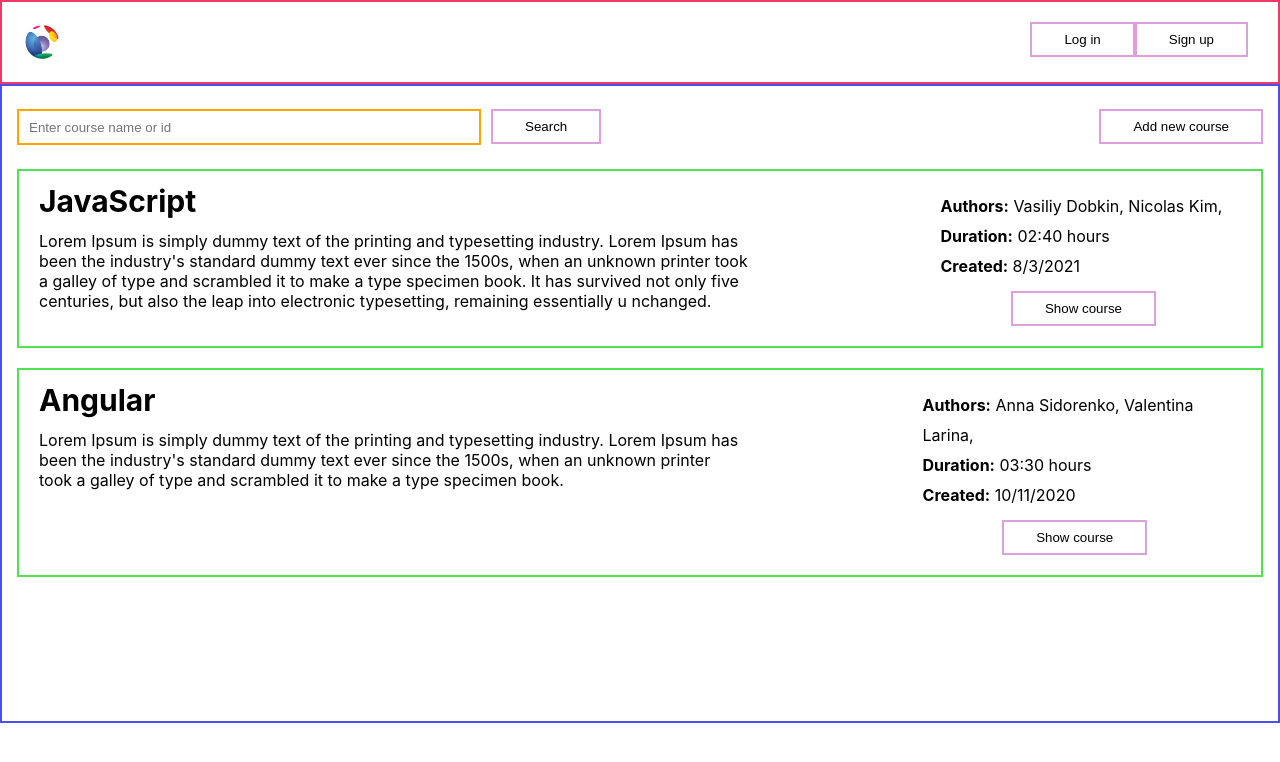
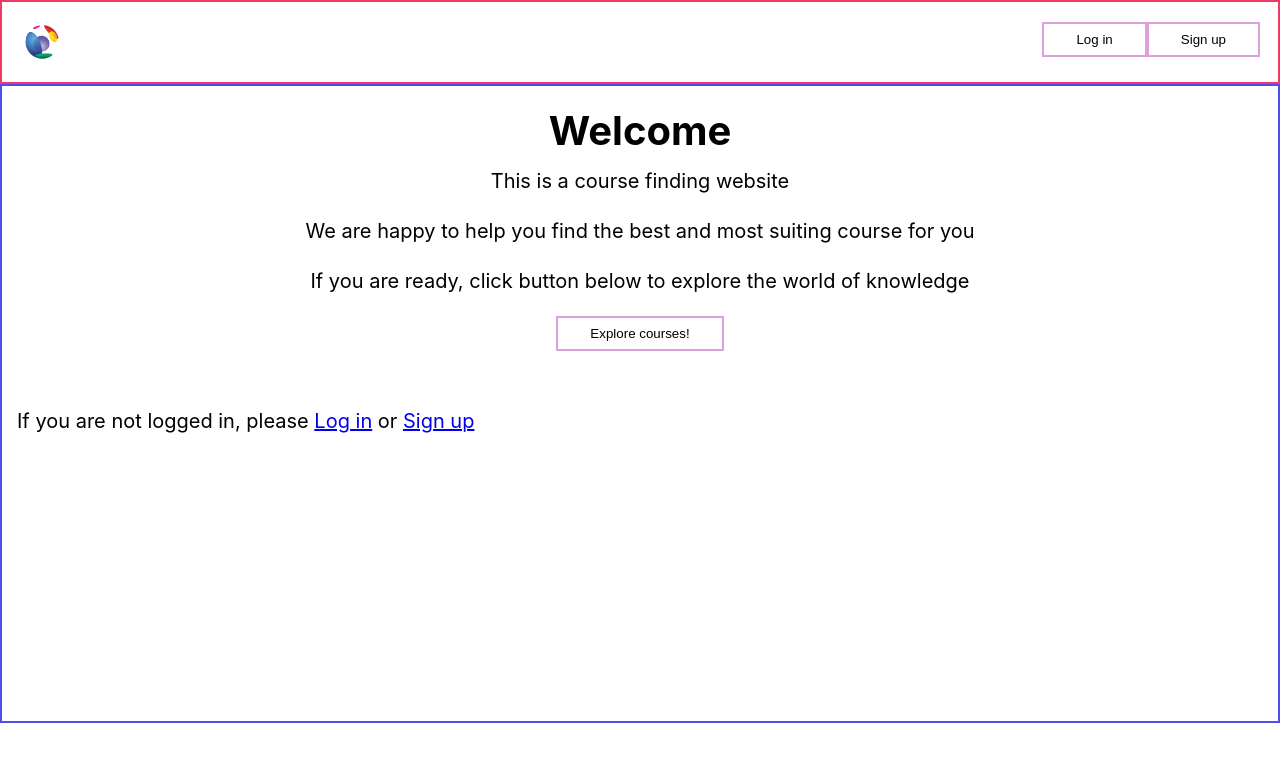
Before and after one commit to LonelyTrouvere/EPAMInternship, a React (Create React App) app: page / in a window 1280 px wide. Shown: the top 762 px of the page. Built offline with nearby package versions, Linux system fonts and the light colour scheme.

Commit message:
Routing fixed

```diff
--- a/src/App.jsx
+++ b/src/App.jsx
@@ -4,7 +4,10 @@ import { Header } from './components/Header/Header';
 import { UserFormPage } from './pages/UserFormPage/UserFormPage';
 import { CourseContext, AuthorContext, UserContext } from './contexts/context';
 import { MainPage } from './pages/MainPage/MainPage';
-import { Routes, Route } from 'react-router-dom';
+import { Routes, Route, useNavigate } from 'react-router-dom';
+import { CourseList } from './components/CourseList/CourseList';
+import { CourseForm } from './components/CourseForm/CourseForm';
+import { ProtectedRoute } from './components/common/ProtectedRoute/ProtectedRoute';
 
 const mockedCoursesList = [
 	{
@@ -68,27 +71,8 @@ function App() {
 	const [authorList, setAuthorList] = useState(mockedAuthorsList);
 	const [logedUser, setLogedUser] = useState({
 		token: localStorage.getItem('token'),
-		user: null,
+		name: localStorage.getItem('name'),
 	});
-
-	useEffect(() => {
-		if (logedUser.token) {
-			const response = fetch('http://localhost:4000/users/me', {
-				method: 'GET',
-				headers: {
-					'content-type': 'application/json',
-					authorization: `Bearer ${logedUser.token}`,
-				},
-			})
-				.then((data) => data.json())
-				.then((data) =>
-					setLogedUser({
-						...logedUser,
-						user: data.result,
-					})
-				);
-		}
-	}, []);
 
 	return (
 		<CourseContext.Provider value={{ list: courseList, set: setCourseList }}>
@@ -98,14 +82,22 @@ function App() {
 					<div className='main'>
 						<Routes>
 							<Route path='/' element={<MainPage />} />
+							<Route element={<ProtectedRoute token={!logedUser.token} />}>
 								<Route
 									path='/registration'
-								element={<UserFormPage key={'reg'} selectedForm={'register'} />}
+									element={
+										<UserFormPage key={'reg'} selectedForm={'register'} />
+									}
 								/>
 								<Route
 									path='/login'
 									element={<UserFormPage key={'log'} selectedForm={'login'} />}
 								/>
+							</Route>
+							<Route element={<ProtectedRoute token={logedUser.token} />}>
+								<Route path='/courses' element={<CourseList />} />
+								<Route path='/courses/add' element={<CourseForm />} />
+							</Route>
 						</Routes>
 					</div>
 				</UserContext.Provider>
--- a/src/components/CourseForm/CourseForm.jsx
+++ b/src/components/CourseForm/CourseForm.jsx
@@ -4,10 +4,13 @@ import { Button } from '../../components/common/Button/Button';
 import { Input } from '../../components/common/Input/Input';
 import { AuthorContext, CourseContext } from '../../contexts/context';
 import { v4 } from 'uuid';
+import { useNavigate } from 'react-router';
 
-const CourseForm = ({ setCoursePage }) => {
+const CourseForm = () => {
 	const authors = useContext(AuthorContext);
 	const courses = useContext(CourseContext);
+
+	const redirect = useNavigate();
 
 	const [title, setTitle] = useState('');
 	const [description, setDescription] = useState('');
@@ -92,7 +95,7 @@ const CourseForm = ({ setCoursePage }) => {
 			setCourseAuthors([]);
 
 			courses.set([...courses.list, newCourse]);
-			setCoursePage('course');
+			redirect('/courses');
 		}
 	};
 
@@ -103,7 +106,7 @@ const CourseForm = ({ setCoursePage }) => {
 		setNewAuthor('');
 		setCourseAuthors([]);
 
-		setCoursePage('course');
+		redirect('/courses');
 	};
 
 	return (
--- a/src/components/CourseList/CourseList.jsx
+++ b/src/components/CourseList/CourseList.jsx
@@ -4,15 +4,20 @@ import { CourseContext } from '../../contexts/context';
 import { CourseCard } from './CourseCard/CourseCard';
 import { SearchBar } from './SearchBar/SearchBar';
 import { useState } from 'react';
+import { useNavigate } from 'react-router';
 
-const CourseList = ({ handleView }) => {
+const CourseList = () => {
 	const courses = useContext(CourseContext);
 
 	const [searchCourses, setSearchCourses] = useState([]);
+	const redirect = useNavigate();
 
 	return (
 		<div className='course-page'>
-			<SearchBar set={setSearchCourses} onClick={handleView} />
+			<SearchBar
+				set={setSearchCourses}
+				onClick={() => redirect('/courses/add')}
+			/>
 			<div className='courses'>
 				{!searchCourses.length
 					? courses.list.map((item) => {
--- a/src/components/Header/Header.css
+++ b/src/components/Header/Header.css
@@ -13,14 +13,14 @@
 
  .far-end{
      margin-top: 20px;
-    margin-right: 30px;
+     margin-right: 18px;
      display: table;
      float: right;
  }
 
-.name{
-    display: block;
-    float: left;
+ .far-end > span{
      margin-right: 15px;
-    margin-top: -6px;
+     margin-top: -10px;
+     font-size: 22px;
+     font-weight: bolder;
  }
--- a/src/components/Header/Header.jsx
+++ b/src/components/Header/Header.jsx
@@ -1,9 +1,31 @@
 import './Header.css';
 import { Logo } from './Logo/Logo';
 import { Button } from '../common/Button/Button';
-import { Link } from 'react-router-dom';
+import { Link, useNavigate } from 'react-router-dom';
+import { useContext } from 'react';
+import { UserContext } from '../../contexts/context';
 
 const Header = () => {
+	const user = useContext(UserContext);
+	const redirect = useNavigate();
+
+	const handleLogout = () => {
+		const response = fetch('http://localhost:4000/logout', {
+			method: 'DELETE',
+			headers: {
+				authorization: `Bearer ${user.info.token}`,
+			},
+		});
+
+		localStorage.removeItem('token');
+		localStorage.removeItem('name');
+		user.set({
+			token: localStorage.getItem('token'),
+			name: '',
+		});
+		redirect('/login');
+	};
+
 	return (
 		<div className='head'>
 			<div className='logo-holder'>
@@ -12,12 +34,22 @@ const Header = () => {
 				</Link>
 			</div>
 			<div className='far-end'>
+				{!user.info.token && (
+					<>
 						<Link to='/login'>
 							<Button text='Log in' />
 						</Link>
 						<Link to='/registration'>
 							<Button text='Sign up' />
 						</Link>
+					</>
+				)}
+				{user.info.name && (
+					<>
+						<span>{user.info.name}</span>
+						<Button text='Log out' onClick={handleLogout}></Button>
+					</>
+				)}
 			</div>
 		</div>
 	);
--- /dev/null
+++ b/src/components/common/ProtectedRoute/ProtectedRoute.jsx
@@ -0,0 +1,8 @@
+import React from 'react';
+import { Outlet, Navigate } from 'react-router-dom';
+
+const ProtectedRoute = ({ token }) => {
+	return token ? <Outlet /> : <Navigate to='/' />;
+};
+
+export { ProtectedRoute };
--- /dev/null
+++ b/src/pages/MainPage/MainPage.css
@@ -0,0 +1,11 @@
+.mainContainer{
+    width: 100%;
+    height: auto;
+    font-size: 20px;
+    line-height: 50px;
+}
+
+.mainHeader{
+    text-align: center;
+    margin-bottom: 40px;
+}
--- a/src/pages/MainPage/MainPage.jsx
+++ b/src/pages/MainPage/MainPage.jsx
@@ -1,20 +1,29 @@
-import { CourseList } from '../../components/CourseList/CourseList';
-import { CourseForm } from '../../components/CourseForm/CourseForm';
-import { useState } from 'react';
+import './MainPage.css';
+import { Button } from '../../components/common/Button/Button';
+import { useNavigate } from 'react-router';
+import { Link } from 'react-router-dom';
 
 const MainPage = () => {
-	const [view, setView] = useState('course');
-	const handleView = () => {
-		view === 'course' ? setView('form') : setView('course');
-	};
+	const redirect = useNavigate();
 
 	return (
-		<div className='main-page'>
-			{view === 'course' ? (
-				<CourseList handleView={handleView} />
-			) : (
-				<CourseForm setCoursePage={handleView} />
-			)}
+		<div className='mainContainer'>
+			<div className='mainHeader'>
+				<h1>Welcome</h1>
+				<p>
+					This is a course finding website <br />
+					We are happy to help you find the best and most suiting course for you
+					<br />
+					If you are ready, click button below to explore the world of knowledge
+				</p>
+				<Button text='Explore courses!' onClick={() => redirect('/courses')} />
+			</div>
+			<div className='mainRedirect'>
+				<p>
+					If you are not logged in, please <Link to='/login'>Log in</Link> or{' '}
+					<Link to='/registration'>Sign up</Link>
+				</p>
+			</div>
 		</div>
 	);
 };
--- a/src/pages/UserFormPage/UserFormPage.jsx
+++ b/src/pages/UserFormPage/UserFormPage.jsx
@@ -36,6 +36,7 @@ const UserFormPage = ({ selectedForm }) => {
 	const title = selectedForm === 'login' ? login : registration;
 
 	const handleChange = (newState, setState) => {
+		setBoxMessage('');
 		setState(newState);
 	};
 
@@ -55,33 +56,21 @@ const UserFormPage = ({ selectedForm }) => {
 		})
 			.then((data) => data.json())
 			.then((data) => {
-				localStorage.setItem('token', data.result.replace('Bearer ', ''));
-				logedUser.set({
-					...logedUser.info,
-					token: data.result.replace('Bearer ', ''),
-				});
+				if (data.successful) {
+					localStorage.setItem('token', data.result.replace('Bearer ', ''));
+					localStorage.setItem('name', data.user.name);
+					logedUser.set({
+						name: data.user.name,
+						token: data.result.replace('Bearer ', ''),
+					});
+				} else {
+					throw new Error('Something went wrong');
+				}
 			})
 			.then(() => {
-				getUser();
 				redirect('/');
-			});
-	};
-
-	const getUser = () => {
-		const response = fetch('http://localhost:4000/users/me', {
-			method: 'GET',
-			headers: {
-				'content-type': 'application/json',
-				authorization: `Bearer ${localStorage.getItem('token')}`,
-			},
-		})
-			.then((data) => data.json())
-			.then((data) =>
-				logedUser.set({
-					token: localStorage.getItem('token'),
-					user: data.result,
-				})
-			);
+			})
+			.catch((err) => setBoxMessage(err.toString()));
 	};
 
 	const handleRegister = async (e) => {
```
Lines whose indentation alone changed are shown as unchanged.
